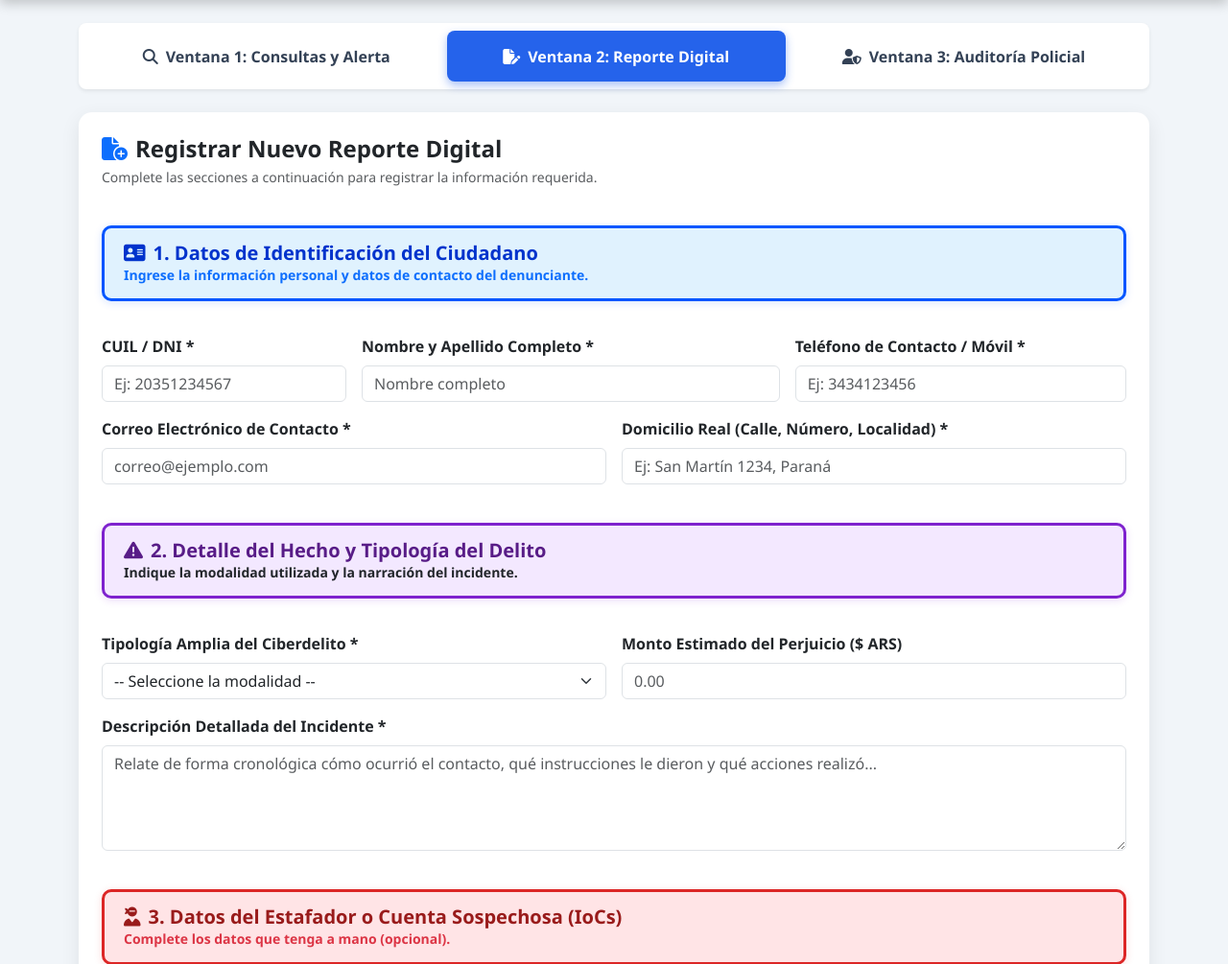
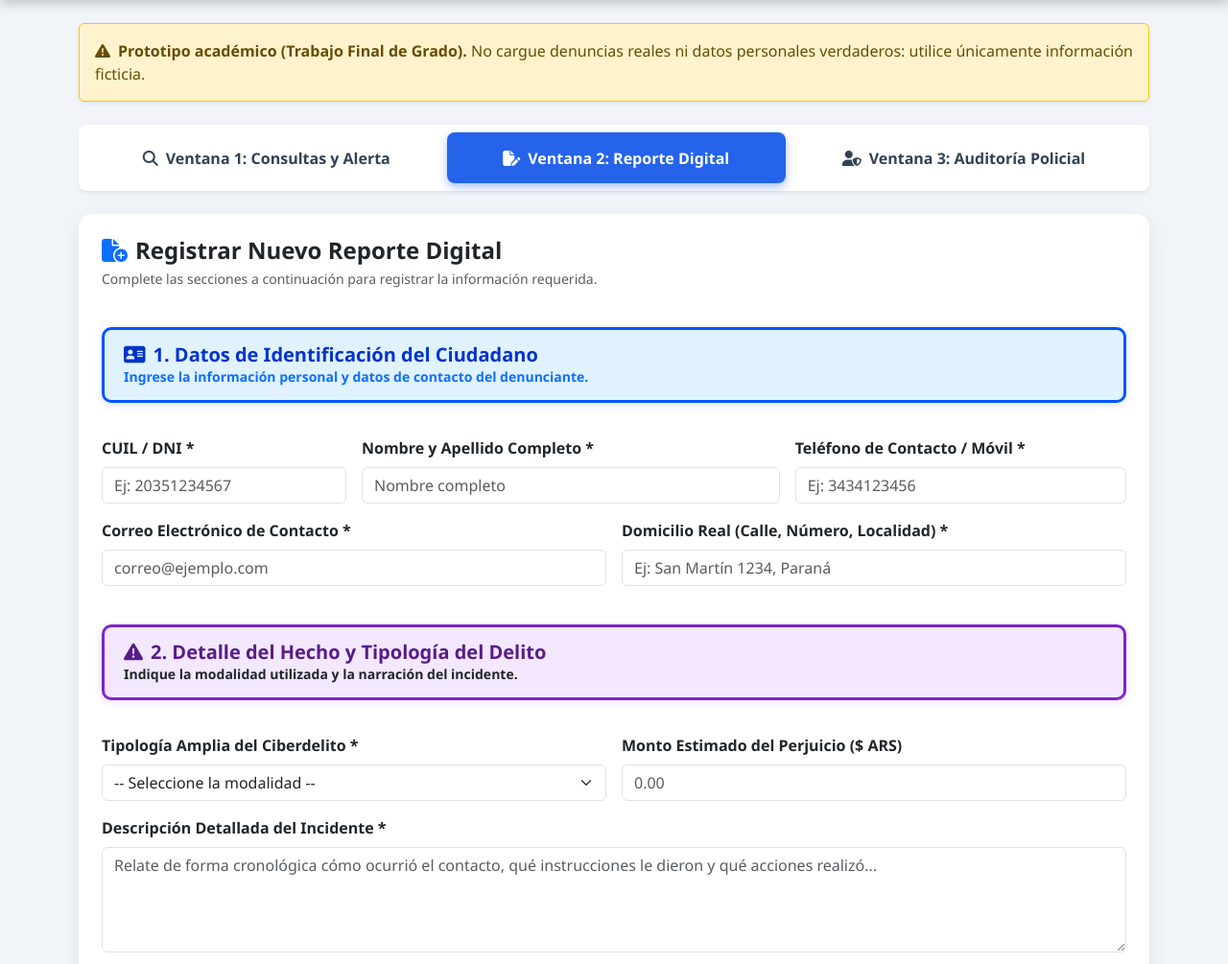
Before and after one commit to Alan1591/cibertriage-api, a FastAPI app: page / in a window 1280 px wide. Shown: the part 120-1125 px from the top of the page at 96% size. Run offline with FastAPI, Linux system fonts and the light colour scheme.

Commit message:
Hora en formato fijo (Buenos Aires, 24 h) y aviso de prototipo con datos ficticios
Co-Authored-By: Claude Sonnet 5.5 <noreply@anthropic.com>
Claude-Session: https://claude.ai/code/session_01MarXi8WVfJJ8os3jCUUcJ7

```diff
--- a/static/app.js
+++ b/static/app.js
@@ -10,7 +10,10 @@
     hijos.flat().forEach((h) => e.append(h));
     return e;
   };
-  const fmt = (iso) => new Date(iso).toLocaleString('es-AR');
+  const fmt = (iso) => new Date(iso).toLocaleString('es-AR', {
+    timeZone: 'America/Argentina/Buenos_Aires', hour12: false,
+    day: '2-digit', month: '2-digit', year: 'numeric', hour: '2-digit', minute: '2-digit', second: '2-digit',
+  });
   const alerta = (cont, clase, texto) => {
     cont.replaceChildren(el('div', { className: `alert alert-${clase}`, textContent: texto }));
   };
--- a/templates/index.html
+++ b/templates/index.html
@@ -148,6 +148,10 @@
     </header>
 
     <div class="container pb-5">
+        <div class="alert alert-warning border-warning shadow-sm mb-4" role="alert">
+            <i class="fa-solid fa-triangle-exclamation me-2"></i><strong>Prototipo académico (Trabajo Final de Grado).</strong>
+            No cargue denuncias reales ni datos personales verdaderos: utilice únicamente información ficticia.
+        </div>
         <!-- Navegación por Ventanas -->
         <ul class="nav nav-pills nav-fill mb-4 bg-white p-2 rounded-3 shadow-sm" id="pills-tab" role="tablist">
             <li class="nav-item" role="presentation">
```
